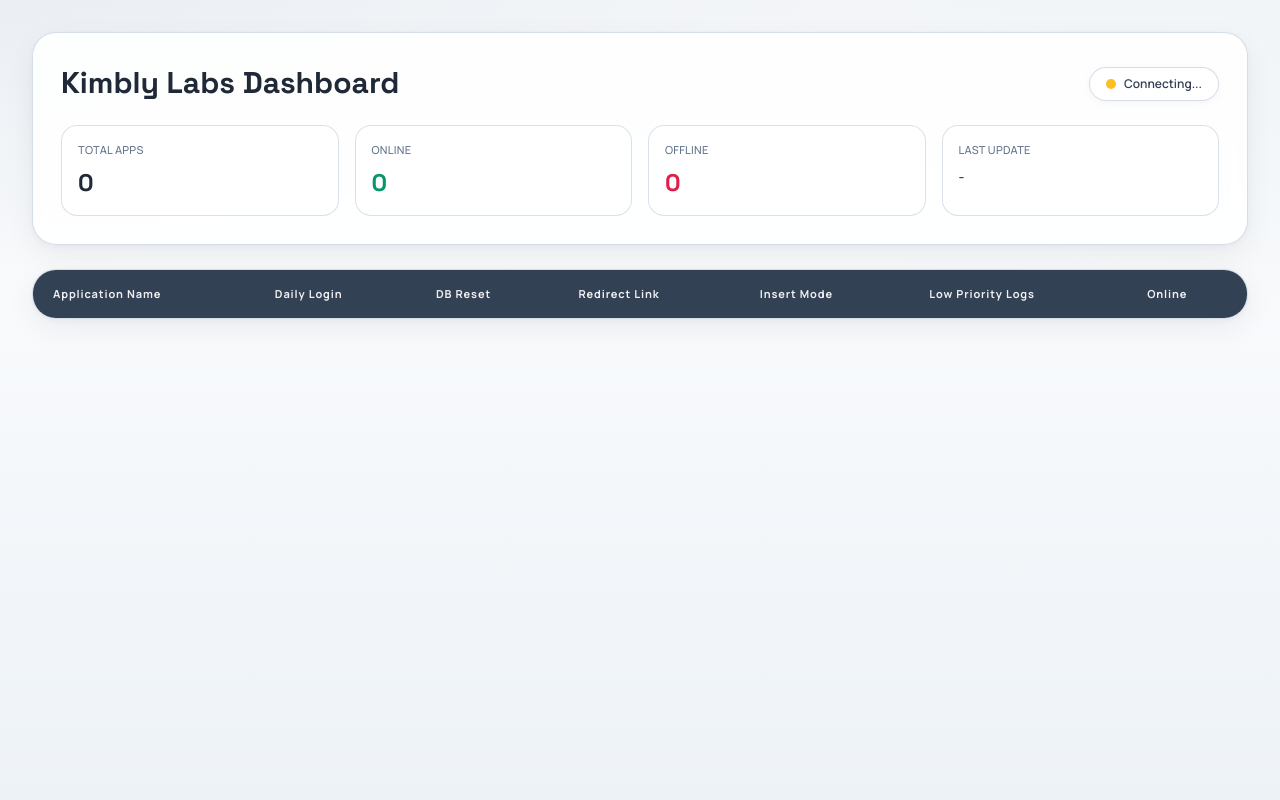
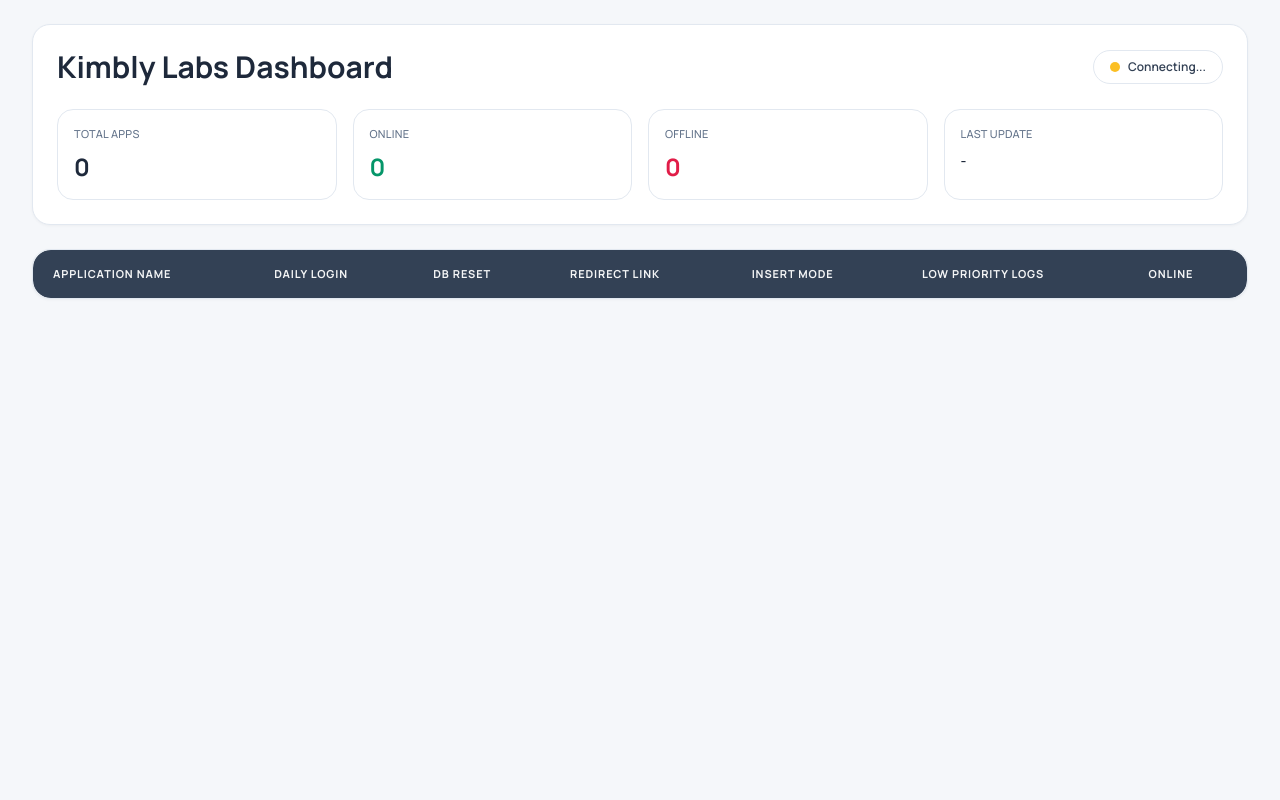
Before and after one commit to kimblylabs/kimbly_dashboard, a Flask app: page / in a window 1280 px wide. Run offline with Flask 3, Linux system fonts and the light colour scheme; lists and menus that the app fills with data are empty; parts of the project's set-up code (start-up, migrations or seed data) failed here and were passed over; some libraries are stand-ins or nearby versions.

Commit message:
table fallbacks and UI

```diff
--- a/main.py
+++ b/main.py
@@ -111,6 +111,13 @@ def fetch_snapshot(app_row):
         AND table_name = 'settings'
     """)
 
+    process_exists_query = text("""
+        SELECT COUNT(*)
+        FROM information_schema.tables
+        WHERE table_schema = DATABASE()
+        AND table_name = 'processes_status'
+    """)
+
     logs_query = text("""
         SELECT module, activity, priority, timestamp
         FROM trade_logs
@@ -119,26 +126,52 @@ def fetch_snapshot(app_row):
         LIMIT :log_limit
     """).bindparams(bindparam("modules", expanding=True))
 
+    latest_log_query = text("""
+        SELECT timestamp AS last_live_timestamp
+        FROM trade_logs
+        ORDER BY timestamp DESC
+        LIMIT 1
+    """)
+
     try:
         with engine.begin() as conn:
 
-            settings_exists = conn.execute(settings_exists_query).scalar()
+            settings_exists = conn.execute(
+                settings_exists_query
+            ).scalar()
+
+            process_exists = conn.execute(
+                process_exists_query
+            ).scalar()
+
+            # Priority:
+            # 1. settings table
+            # 2. processes_status table
+            # 3. latest trade_logs timestamp
 
             if settings_exists:
+
                 setting = conn.execute(text("""
-                        SELECT last_live_timestamp
-                        FROM settings
-                        WHERE id = 1
-                        LIMIT 1
-                    """)).mappings().first()
+                    SELECT last_live_timestamp
+                    FROM settings
+                    WHERE id = 1
+                    LIMIT 1
+                """)).mappings().first()
+
+            elif process_exists:
+
+                setting = conn.execute(text("""
+                    SELECT bot AS last_live_timestamp
+                    FROM processes_status
+                    WHERE id = 1
+                    LIMIT 1
+                """)).mappings().first()
 
             else:
-                setting = conn.execute(text("""
-                        SELECT bot AS last_live_timestamp
-                        FROM processes_status
-                        WHERE id = 1
-                        LIMIT 1
-                    """)).mappings().first()
+
+                setting = conn.execute(
+                    latest_log_query
+                ).mappings().first()
 
             logs = (
                 conn.execute(
@@ -159,7 +192,6 @@ def fetch_snapshot(app_row):
         "settings": dict(setting) if setting else {},
         "logs": [dict(l) for l in logs],
     }
-
 
 def semantic_priority(activity, priority):
     if priority is not None:
@@ -362,7 +394,7 @@ def home():
 def api_dashboard():
     try:
         rows = fetch_status_rows()
-
+        print(f"Fetched dashboard data for {rows} applications")
         return jsonify(dashboard_payload(rows))
 
     except Exception as exc:
--- a/templates/dashboard.html
+++ b/templates/dashboard.html
@@ -2,30 +2,54 @@
 <html lang="en">
   <head>
     <meta charset="UTF-8" />
-    <meta name="viewport" content="width=device-width, initial-scale=1.0" />
+
+    <meta
+      name="viewport"
+      content="width=device-width, initial-scale=1.0"
+    />
+
     <title>Kimbly Applications Dashboard</title>
     <script src="https://cdn.tailwindcss.com"></script>
-    <link rel="preconnect" href="https://fonts.googleapis.com" />
-    <link rel="preconnect" href="https://fonts.gstatic.com" crossorigin />
+
     <link
-      href="https://fonts.googleapis.com/css2?family=Manrope:wght@500;600;700&family=Space+Grotesk:wght@600;700&display=swap"
+      rel="preconnect"
+      href="https://fonts.googleapis.com"
+    />
+
+    <link
+      rel="preconnect"
+      href="https://fonts.gstatic.com"
+      crossorigin
+    />
+
+    <link
+      href="https://fonts.googleapis.com/css2?family=Manrope:wght@500;600;700&display=swap"
       rel="stylesheet"
     />
+
     <style>
       :root {
-        --bg-0: #f4f6f8;
-        --bg-1: #e9eef3;
-        --ink: #1f2937;
+        --bg: #f5f7fa;
+
+        --panel: #ffffff;
+
+        --border: #e2e8f0;
+
+        --text: #1e293b;
+
         --muted: #64748b;
-        --line: #d9e2ec;
-        --panel: rgba(255, 255, 255, 0.88);
-        --table-head: #334155;
+
+        --header: #334155;
+
         --success-bg: #dcfce7;
         --success-text: #166534;
+
         --danger-bg: #fee2e2;
         --danger-text: #991b1b;
-        --warning-bg: #fef3c7;
-        --warning-text: #92400e;
+
+        --unknown-bg: #e2e8f0;
+        --unknown-text: #475569;
+
         --link: #2563eb;
       }
 
@@ -34,95 +58,82 @@
       }
 
       body {
+        margin: 0;
+
         min-height: 100vh;
-        background:
-          radial-gradient(
-            1000px 350px at -10% -10%,
-            rgba(226, 232, 240, 0.7),
-            transparent
-          ),
-          radial-gradient(
-            900px 420px at 110% -10%,
-            rgba(241, 245, 249, 0.9),
-            transparent
-          ),
-          linear-gradient(180deg, var(--bg-0), #f8fafc 40%, #edf2f7 100%);
 
-        color: var(--ink);
+        background: var(--bg);
+
+        color: var(--text);
+
         font-family: "Manrope", sans-serif;
+
         -webkit-font-smoothing: antialiased;
-        -moz-osx-font-smoothing: grayscale;
       }
 
-      .font-heading {
-        font-family: "Space Grotesk", sans-serif;
+      .panel {
+        background: var(--panel);
+
+        border: 1px solid var(--border);
+
+        border-radius: 18px;
+
+        box-shadow: 0 1px 3px rgba(0, 0, 0, 0.04);
       }
 
-      .glass {
-        background: var(--panel);
-        border: 1px solid rgba(203, 213, 225, 0.8);
-        backdrop-filter: blur(10px);
-        box-shadow:
-          0 10px 30px rgba(15, 23, 42, 0.06),
-          0 2px 10px rgba(15, 23, 42, 0.04);
-      }
       .stat-card {
-        background: rgba(255, 255, 255, 0.78);
+        background: #fff;
 
-        border: 1px solid rgba(203, 213, 225, 0.7);
+        border: 1px solid var(--border);
 
-        transition:
-          transform 0.18s ease,
-          box-shadow 0.18s ease;
-      }
-
-      .stat-card:hover {
-        transform: translateY(-1px);
-
-        box-shadow: 0 8px 20px rgba(15, 23, 42, 0.06);
+        border-radius: 16px;
       }
 
       .badge {
-        border-radius: 999px;
+        display: inline-flex;
+
+        align-items: center;
+
+        justify-content: center;
 
         padding: 5px 12px;
+
+        border-radius: 999px;
 
         font-size: 11px;
 
         font-weight: 700;
 
-        letter-spacing: 0.03em;
-
-        display: inline-flex;
-
-        align-items: center;
-
-        justify-content: center;
+        letter-spacing: 0.02em;
       }
 
+      .badge-online,
       .badge-yes {
         background: var(--success-bg);
         color: var(--success-text);
       }
 
+      .badge-offline,
       .badge-no {
         background: var(--danger-bg);
         color: var(--danger-text);
       }
 
-      .badge-online {
-        background: var(--success-bg);
-        color: var(--success-text);
+      .badge-unknown {
+        background: var(--unknown-bg);
+        color: var(--unknown-text);
       }
 
-      .badge-offline {
-        background: var(--danger-bg);
-        color: var(--danger-text);
+      .soft-text {
+        color: var(--muted);
       }
 
-      .badge-unknown {
-        background: #e2e8f0;
-        color: #475569;
+      .socket-pill {
+        background: white;
+
+        border: 1px solid var(--border);
+
+        border-radius: 999px;
       }
 
       .link-btn {
@@ -130,107 +141,102 @@
 
         text-decoration: none;
 
-        font-weight: 700;
-
-        transition: opacity 0.18s ease;
+        font-weight: 600;
       }
 
       .link-btn:hover {
-        opacity: 0.8;
+        text-decoration: underline;
+      }
+
+      .table-panel {
+        background: var(--panel);
+
+        border: 1px solid var(--border);
+
+        border-radius: 18px;
+
+        overflow: hidden;
+
+        box-shadow: 0 1px 3px rgba(0, 0, 0, 0.04);
       }
 
       table {
-        border-spacing: 0;
+        width: 100%;
+
+        border-collapse: collapse;
       }
 
       thead {
-        background: var(--table-head);
+        background: var(--header);
       }
 
       thead th {
-        color: rgba(255, 255, 255, 0.92);
+        color: rgba(255, 255, 255, 0.95);
 
         font-size: 11px;
 
         letter-spacing: 0.08em;
 
+        text-transform: uppercase;
+
         font-weight: 700;
       }
 
       tbody tr {
-        transition: background 0.18s ease;
+        border-bottom: 1px solid var(--border);
+      }
+
+      tbody tr:last-child {
+        border-bottom: none;
       }
 
       tbody tr:hover {
-        background: rgba(241, 245, 249, 0.7);
+        background: #f8fafc;
       }
 
       tbody td {
         color: #334155;
       }
 
-      .soft-text {
-        color: var(--muted);
+      .table-wrapper {
+        overflow-x: auto;
+
+        border-radius: 18px;
       }
 
-      .socket-pill {
-        background: rgba(255, 255, 255, 0.85);
-
-        border: 1px solid rgba(203, 213, 225, 0.8);
-
-        box-shadow: 0 2px 10px rgba(15, 23, 42, 0.04);
-      }
-
-      @keyframes fadeUp {
-        from {
-          opacity: 0;
-          transform: translateY(8px);
-        }
-
-        to {
-          opacity: 1;
-          transform: translateY(0);
-        }
-      }
-
-      .animate-fade-up {
-        animation: fadeUp 360ms ease-out;
-      }
+      /* Lightweight scrollbar */
 
       ::-webkit-scrollbar {
-        width: 10px;
-        height: 10px;
-      }
-
-      ::-webkit-scrollbar-track {
-        background: #edf2f7;
+        width: 8px;
+        height: 8px;
       }
 
       ::-webkit-scrollbar-thumb {
         background: #cbd5e1;
+
         border-radius: 999px;
       }
 
-      ::-webkit-scrollbar-thumb:hover {
-        background: #94a3b8;
+      ::-webkit-scrollbar-track {
+        background: transparent;
       }
     </style>
   </head>
 
   <body>
-    <main class="mx-auto max-w-7xl px-4 py-8 sm:px-6 lg:px-8">
-      <section class="glass rounded-3xl p-5 sm:p-7 animate-fade-up">
+    <main class="mx-auto max-w-7xl px-4 py-6 sm:px-6 lg:px-8">
+      <section class="panel p-5 sm:p-6">
         <div
-          class="flex flex-col gap-4 sm:flex-row sm:items-end sm:justify-between"
+          class="flex flex-col gap-4 sm:flex-row sm:items-center sm:justify-between"
         >
           <div>
-            <h1 class="mt-1 font-heading text-3xl font-bold">
+            <h1 class="text-3xl font-bold">
               Kimbly Labs Dashboard
             </h1>
           </div>
 
           <div
-            class="socket-pill flex items-center gap-2 rounded-full px-4 py-2"
+            class="socket-pill flex items-center gap-2 px-4 py-2"
           >
             <span
               id="socket-dot"
@@ -247,46 +253,53 @@
         </div>
 
         <div class="mt-6 grid grid-cols-2 gap-4 sm:grid-cols-4">
-          <div class="stat-card rounded-2xl px-4 py-4">
+          <div class="stat-card px-4 py-4">
             <p class="text-[11px] uppercase tracking-wide soft-text">
               Total Apps
             </p>
 
-            <p id="stat-total" class="mt-2 font-heading text-2xl font-bold">
-              0
-            </p>
-          </div>
-
-          <div class="stat-card rounded-2xl px-4 py-4">
-            <p class="text-[11px] uppercase tracking-wide soft-text">Online</p>
-
             <p
-              id="stat-online"
-              class="mt-2 font-heading text-2xl font-bold text-emerald-600"
+              id="stat-total"
+              class="mt-2 text-2xl font-bold"
             >
               0
             </p>
           </div>
 
-          <div class="stat-card rounded-2xl px-4 py-4">
-            <p class="text-[11px] uppercase tracking-wide soft-text">Offline</p>
+          <div class="stat-card px-4 py-4">
+            <p class="text-[11px] uppercase tracking-wide soft-text">
+              Online
+            </p>
 
             <p
-              id="stat-offline"
-              class="mt-2 font-heading text-2xl font-bold text-rose-600"
+              id="stat-online"
+              class="mt-2 text-2xl font-bold text-emerald-600"
             >
               0
             </p>
           </div>
 
-          <div class="stat-card rounded-2xl px-4 py-4">
+          <div class="stat-card px-4 py-4">
+            <p class="text-[11px] uppercase tracking-wide soft-text">
+              Offline
+            </p>
+
+            <p
+              id="stat-offline"
+              class="mt-2 text-2xl font-bold text-rose-600"
+            >
+              0
+            </p>
+          </div>
+
+          <div class="stat-card px-4 py-4">
             <p class="text-[11px] uppercase tracking-wide soft-text">
               Last Update
             </p>
 
             <p
               id="stat-updated"
-              class="mt-2 text-sm font-semibold text-slate-700"
+              class="mt-2 text-sm font-semibold"
             >
               -
             </p>
@@ -294,9 +307,9 @@
         </div>
       </section>
 
-      <section class="glass mt-6 overflow-hidden rounded-3xl animate-fade-up">
-        <div class="overflow-x-auto">
-          <table class="min-w-full border-collapse">
+      <section class="table-panel mt-6">
+        <div class="table-wrapper">
+          <table>
             <thead>
               <tr class="text-left">
                 <th class="px-5 py-4">Application Name</th>
@@ -311,7 +324,7 @@
 
             <tbody
               id="table-body"
-              class="divide-y divide-slate-200 bg-white/75"
+              class="bg-white"
             ></tbody>
           </table>
         </div>
@@ -320,6 +333,9 @@
 
     <script src="https://cdn.socket.io/4.7.5/socket.io.min.js"></script>
 
-    <script src="/static/js/dashboard.js" defer></script>
+    <script
+      src="/static/js/dashboard.js"
+      defer
+    ></script>
   </body>
 </html>
```
